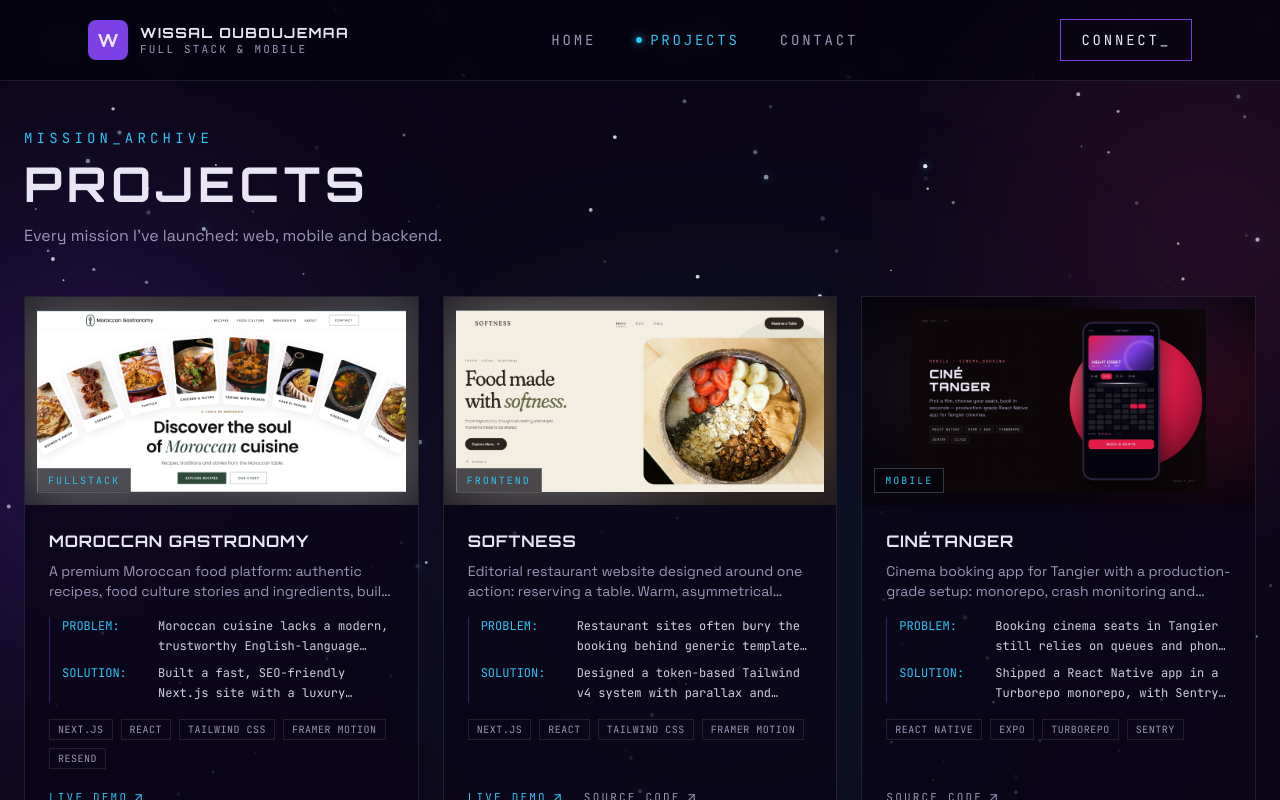
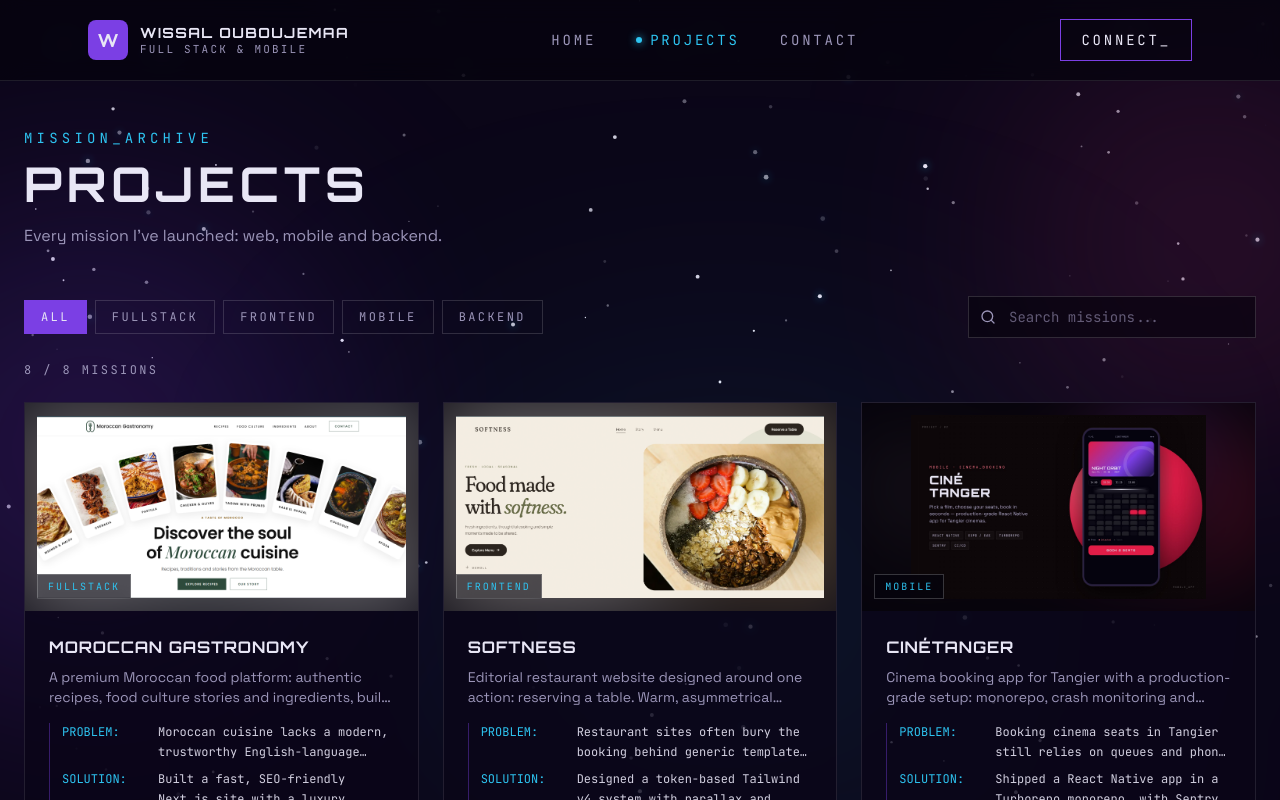
Before and after one commit to wiissal/wiissal-portfolio, a Next.js app: page /projects in a window 1280 px wide. Shown: the top 800 px of the page. Built offline with nearby package versions, Linux system fonts and the light colour scheme.

Commit message:
refactor(projects): render ProjectsExplorer from server page

```diff
--- a/src/app/projects/page.js
+++ b/src/app/projects/page.js
@@ -1,5 +1,5 @@
-import ProjectCard from "../../components/ProjectCard";
-import { projects } from "../../data/projects";
+import ProjectsExplorer from "../../components/ProjectsExplorer";
+import { projects, categories } from "../../data/projects";
 
 export const metadata = {
   title: "Projects | Wissal Ouboujemaa",
@@ -8,22 +8,13 @@ export const metadata = {
 export default function ProjectsPage() {
   return (
     <main className="mx-auto min-h-screen max-w-7xl px-6 pt-32 pb-24">
-      {" "}
-      <p className="font-mono text-sm tracking-[0.3em] text-cyan-glow">
-        MISSION_ARCHIVE
-      </p>
-      <h1 className="mt-3 font-display text-4xl font-bold tracking-widest md:text-5xl">
-        PROJECTS
-      </h1>
+      <p className="font-mono text-sm tracking-[0.3em] text-cyan-glow">MISSION_ARCHIVE</p>
+      <h1 className="mt-3 font-display text-4xl font-bold tracking-widest md:text-5xl">PROJECTS</h1>
       <p className="mt-4 max-w-xl text-muted">
         Every mission I&apos;ve launched: web, mobile and backend.
       </p>
-      <div className="mt-12 grid gap-6 md:grid-cols-2 lg:grid-cols-3">
-        {" "}
-        {projects.map((project) => (
-          <ProjectCard key={project.slug} project={project} />
-        ))}
-      </div>
+
+      <ProjectsExplorer projects={projects} categories={categories} />
     </main>
   );
 }
```
